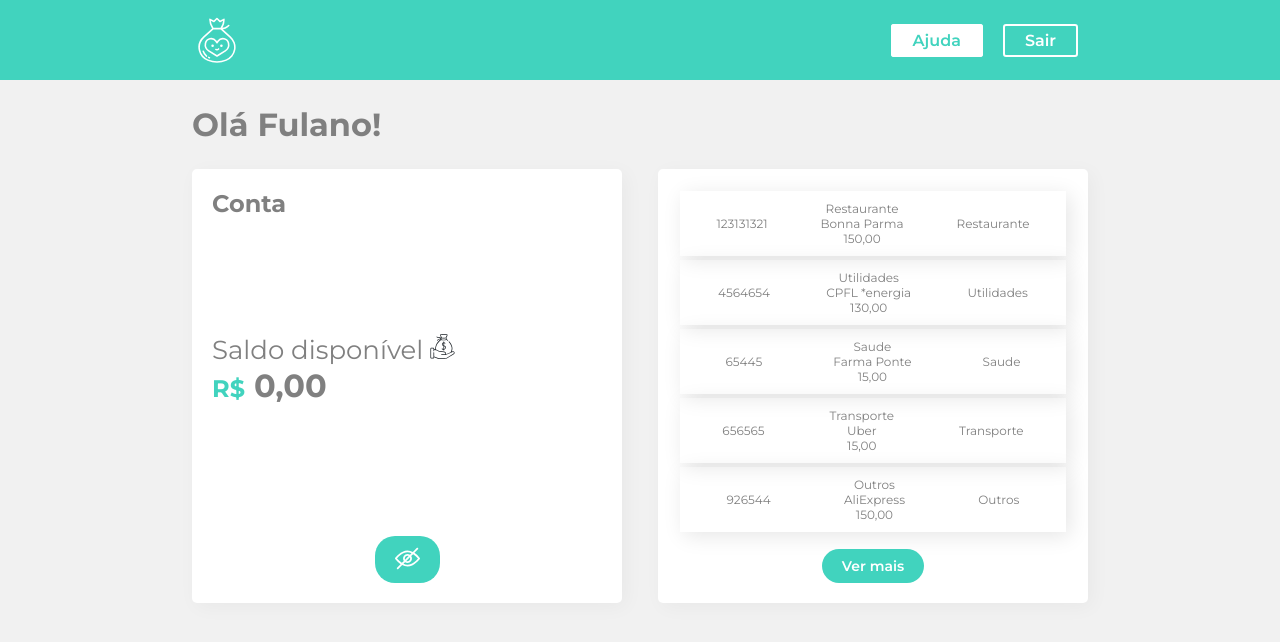
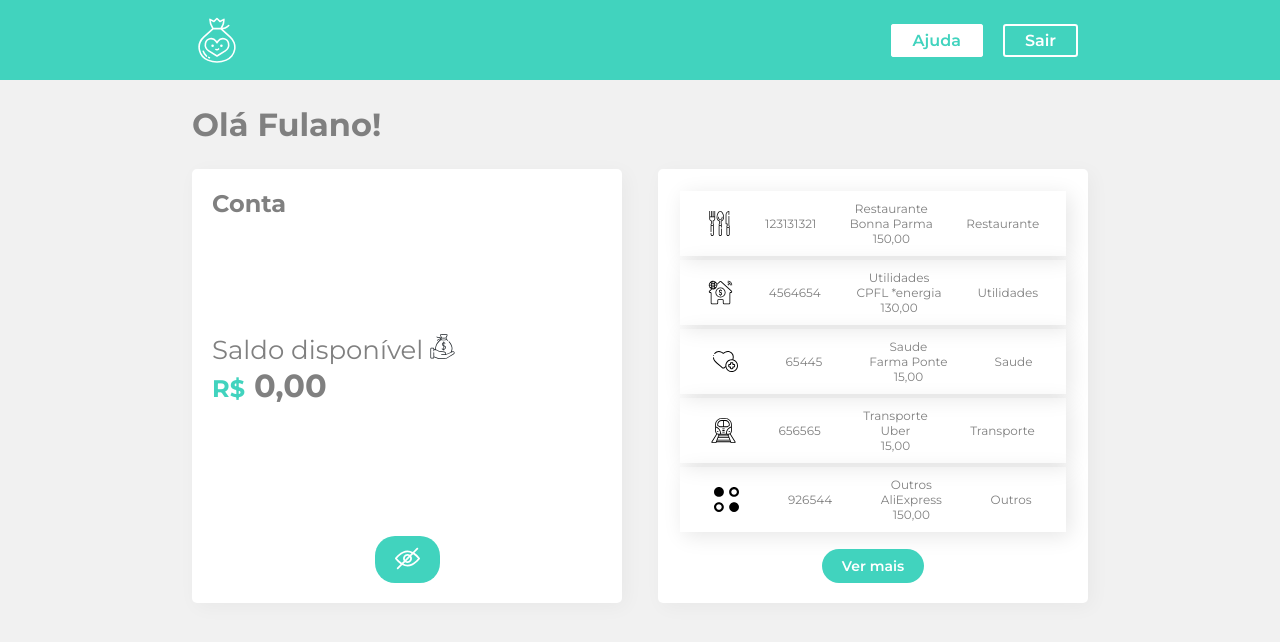
Before and after one commit to Guilbertoliveira/StyledComponents, a React (Create React App) app: page / in a window 1280 px wide. Shown: the top 642 px of the page. Built offline with nearby package versions, Linux system fonts and the light colour scheme.

Commit message:
improvements code and insert icones

```diff
--- /dev/null
+++ b/src/Components/ImageFilter.jsx
@@ -0,0 +1,23 @@
+import React from "react";
+import alimentacao from "../assets/images/alimentacao.svg";
+import outros from "../assets/images/outros.svg";
+import saude from "../assets/images/saude.svg";
+import transporte from "../assets/images/transporte.svg";
+import utilidades from "../assets/images/utilidades.svg";
+import { Icone } from "./UI";
+
+
+
+
+export default (type) => {
+    const Images = {
+      Restaurante: <Icone src={alimentacao}></Icone>,
+      Utilidades: <Icone src={utilidades}></Icone>,
+      Saude: <Icone src={saude}></Icone>,
+      Transporte: <Icone src={transporte}></Icone>,
+      default: <Icone src={outros}></Icone>
+    }
+
+    // ou retorna um dos icones ou imagem padrão
+    return Images[type] || Images.default
+}
--- a/src/Components/Items/index.jsx
+++ b/src/Components/Items/index.jsx
@@ -1,6 +1,7 @@
 import styled from "styled-components";
 import React from "react";
 import ItemTeste from "../ItemTeste";
+import ImageFilter from "../ImageFilter";
 
 
 
@@ -18,6 +19,7 @@ font-size: 12px
 
 export default ({id, type, from, value, date}) => {
     return <Items>
+                {ImageFilter(type)}
                 <div>{id}</div>
                 <ItemTeste from={from} value={value} type={type}></ItemTeste>
                 <div>{type}</div>
```
